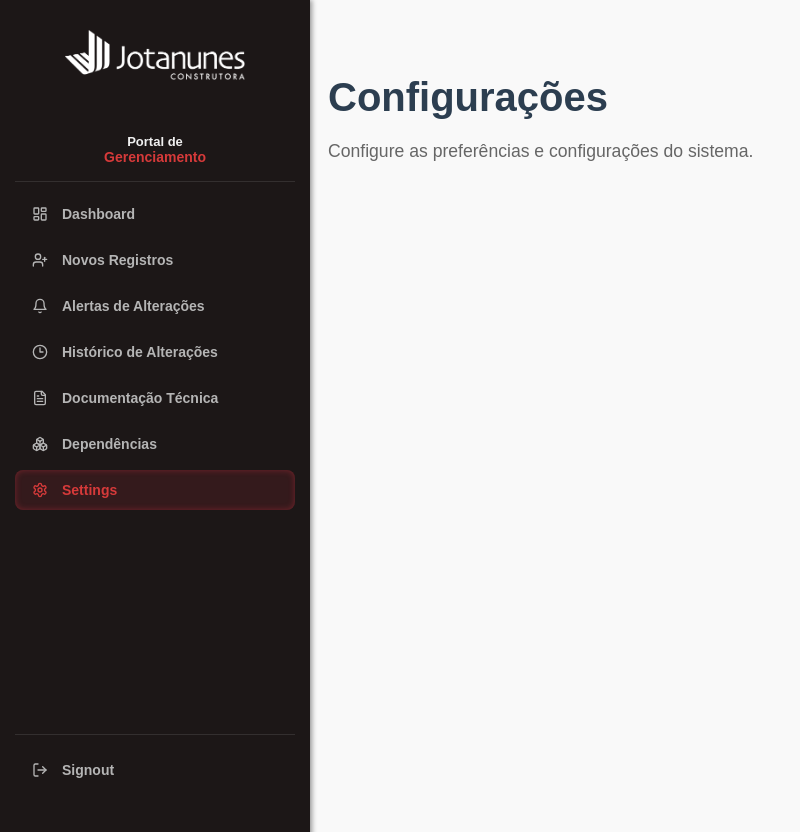
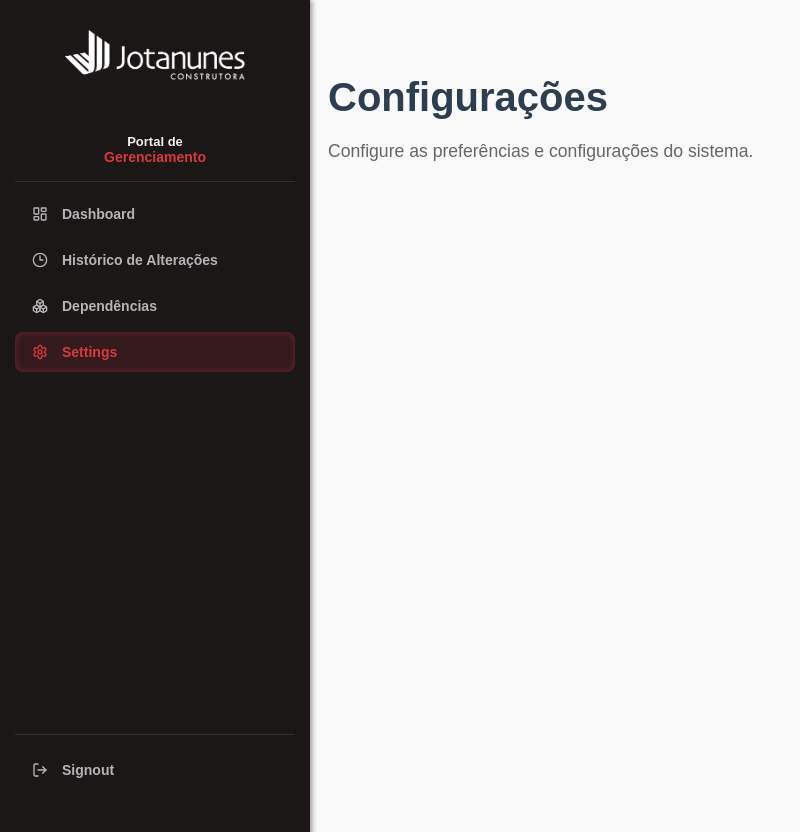
Before and after one commit to JotaNunesSquad03/Sistema_de_Gerenciamento_Jota_Nunes_Squad03, a React (Vite) app in the folder app/: page /settings in a window 1280 px wide. Shown: the whole page, without its empty margins (0-800 px from the left). Built offline with nearby package versions, Linux system fonts and the light colour scheme.

Commit message:
Remoção de telas desnecessárias

```diff
--- a/app/src/App.jsx
+++ b/app/src/App.jsx
@@ -18,10 +18,7 @@ export default function App() {
 
       <Route element={<DashboardLayout />}>
         <Route path="/dashboard" element={<Dashboard />} />
-        <Route path="/novos-registros" element={<NovosRegistros />} />
-        <Route path="/alertas" element={<Alertas />} />
         <Route path="/historico" element={<Historico />} />
-        <Route path="/documentacao" element={<Documentacao />} />
         <Route path="/dependencias" element={<Dependencias />} />
         <Route path="/settings" element={<Settings />} />
       </Route>
--- a/app/src/components/layout/sidebar.jsx
+++ b/app/src/components/layout/sidebar.jsx
@@ -14,10 +14,7 @@ import {
 
 const MENU_ITEMS = [
   { id: "dashboard", label: "Dashboard", icon: <LuLayoutDashboard />, path: "/dashboard" },
-  { id: "novos", label: "Novos Registros", icon: <LuUserPlus />, path: "/novos-registros" },
-  { id: "alertas", label: "Alertas de Alterações", icon: <LuBell />, path: "/alertas" },
   { id: "historico", label: "Histórico de Alterações", icon: <LuClock3 />, path: "/historico" },
-  { id: "docs", label: "Documentação Técnica", icon: <LuFileText />, path: "/documentacao" },
   { id: "dependencias", label: "Dependências", icon: <LuBoxes />, path: "/dependencias" },
   { id: "settings", label: "Settings", icon: <LuSettings />, path: "/settings" },
 ];
@@ -29,7 +26,6 @@ export default function Sidebar({ onNavigate, isOpen, onClose }) {
   const handleClick = (item) => {
     if (onNavigate) onNavigate(item.path);
     if (item.path) navigate(item.path);
-    // Fechar sidebar no mobile após clicar
     if (onClose) onClose();
   };
 
```
